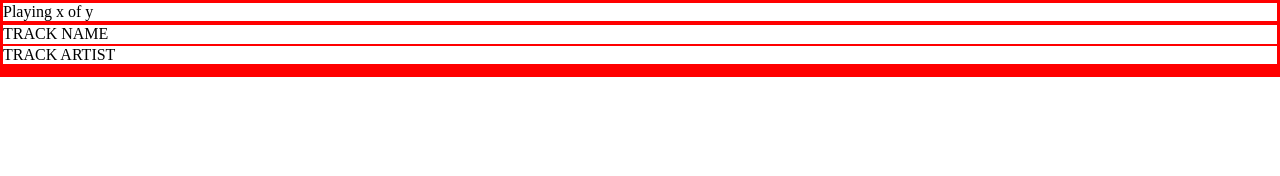
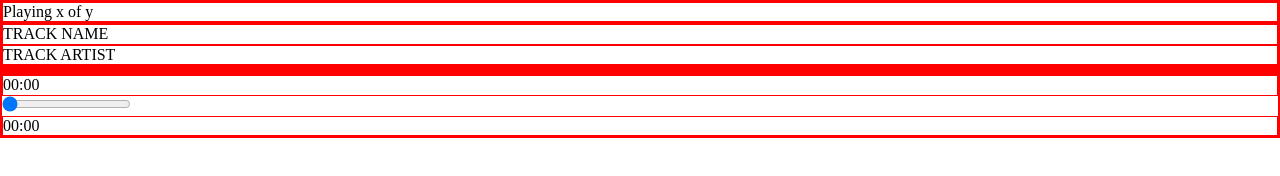
Before and after one commit to joeklein9/music-app, a plain HTML site: page index.html in a window 1280 px wide. Drawn offline with nearby package versions, Linux system fonts and the light colour scheme.

Commit message:
added to slider container div

```diff
--- a/index.html
+++ b/index.html
@@ -24,6 +24,10 @@
         </div>
 
         <div class = "slider-container">
+            <div class="current-time">00:00</div>
+            <input type="range" min="1" max="100"
+            value="0" class="seek_slider" onchange="seekTo()">
+            <div class="total-duration">00:00</div>
         </div>
     </div>
 
```
